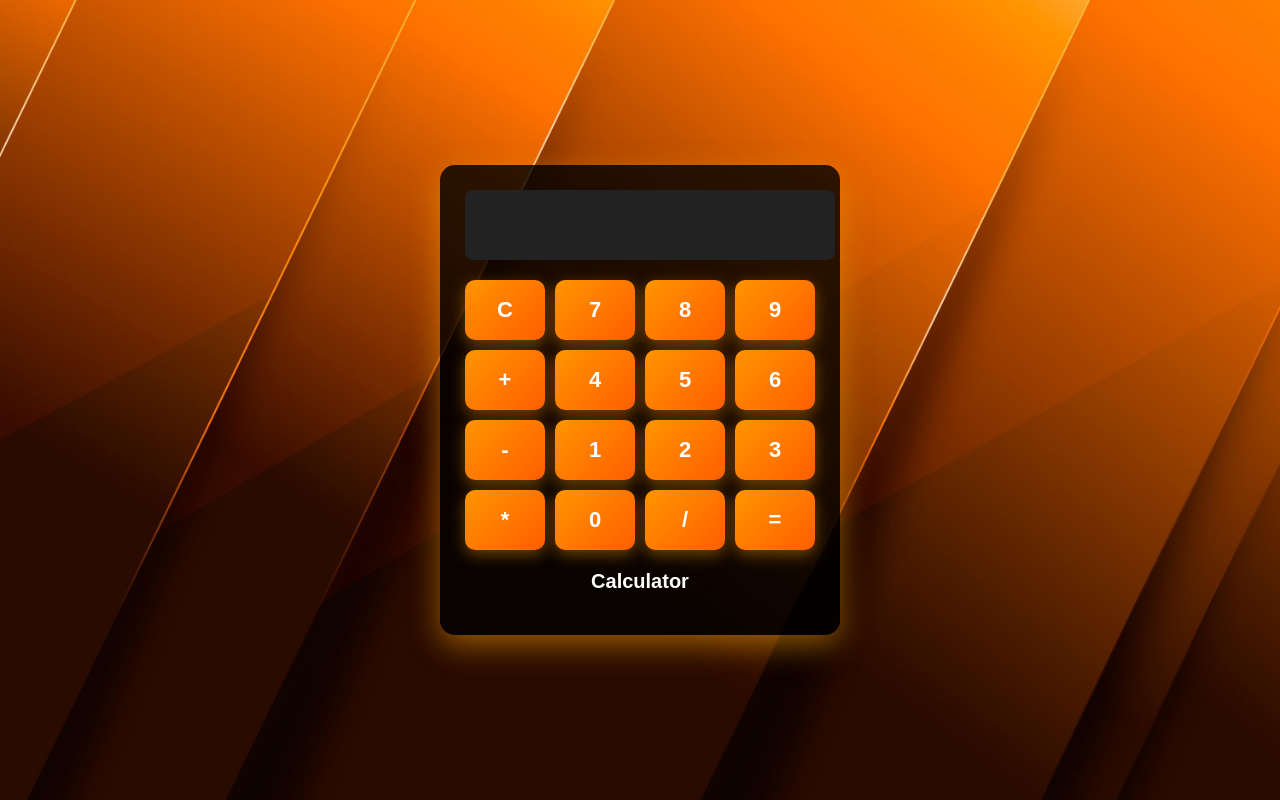
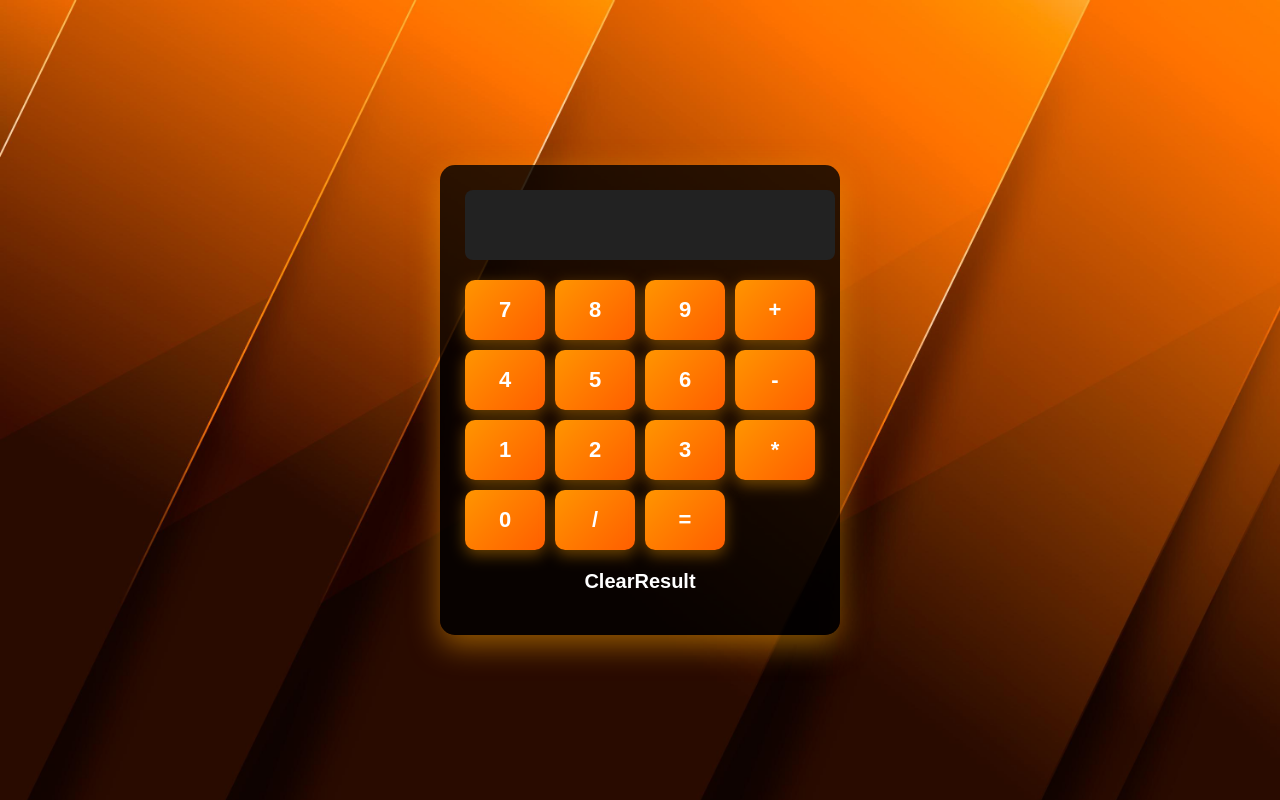
Before and after one commit to surajgupta-2003/User-Friendly-Calculator, a plain HTML site: page index.html in a window 1280 px wide. Drawn offline with Linux system fonts and the light colour scheme.

Commit message:
Update index.html

```diff
--- a/index.html
+++ b/index.html
@@ -84,6 +84,7 @@
         }
 
         #calcul a:hover {
+            cursor: pointer;
             color: #ff9500;
             text-shadow: 0 0 10px rgba(255, 165, 0, 0.8);
         }
@@ -133,7 +134,6 @@
     <div class="calculator">
         <input type="text" id="result" readonly>
         <div class="buttons">
-            <button onclick="clearResult()">C</button>
             <button onclick="appendNumber(7)">7</button>
             <button onclick="appendNumber(8)">8</button>
             <button onclick="appendNumber(9)">9</button>
@@ -150,7 +150,7 @@
             <button onclick="appendOperator('/')">/</button>
             <button onclick="calculate()">=</button>
         </div>
-        <h2 id="calcul"><a href="Calculator_$.html">Calculator</a></h2>
+        <h2 id="calcul"><a onclick="clearResult()">ClearResult</a></h2>
     </div>
 </body>
 </html>
```
